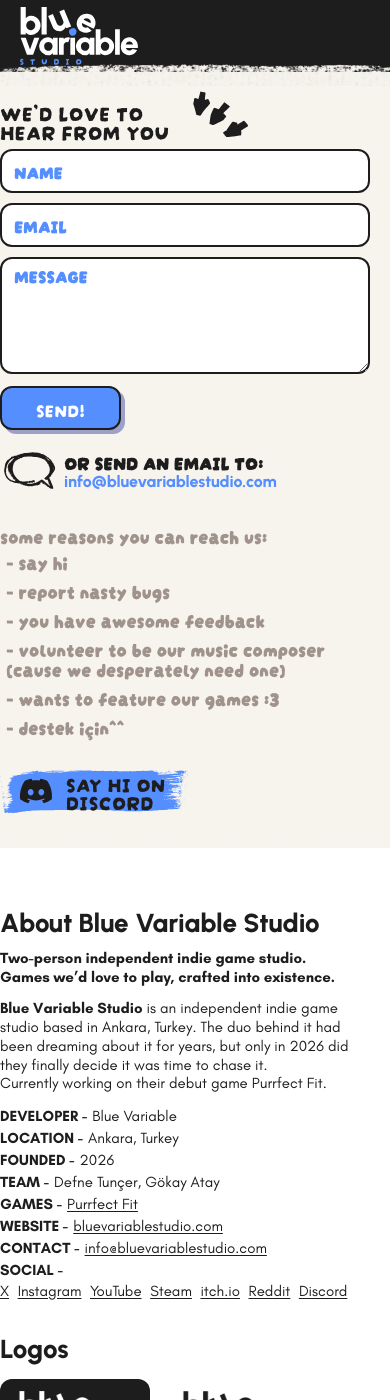
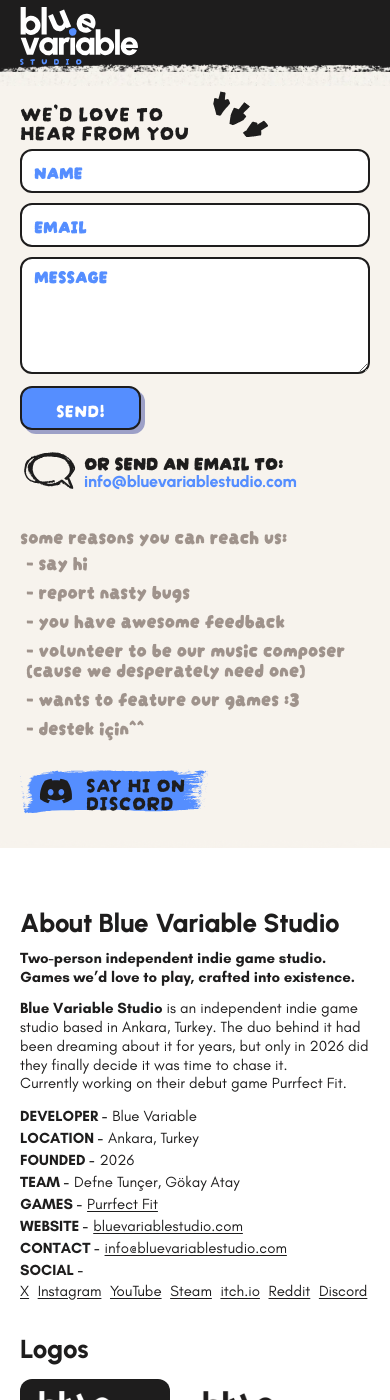
Before and after one commit to BlueVariable/bluevariable.github.io, a Jekyll site: the page built from contact.html, in a window 390 px wide and 1400 px high. Built offline with Jekyll 4.4.1, drawn with Linux system fonts in a browser that asks for light colours.

Commit message:
Contact/Press Kit: keep side padding on phones
Co-Authored-By: Claude Fable 5.1 <noreply@anthropic.com>
Claude-Session: https://claude.ai/code/session_01QT6Xp4M6hjXMDXPxC59RQy

```diff
--- a/assets/css/site.css
+++ b/assets/css/site.css
@@ -618,7 +618,7 @@ html.splash-pending .splash.is-done { opacity: 0; pointer-events: none; }
   .video-modal__close { top: -40px; }
 
   .contact { padding: 30px 0 30px; }
-  .contact__wrap { flex-direction: column; gap: 34px; padding-left: 0; }
+  .contact__wrap { flex-direction: column; gap: 34px; padding-left: 20px; }
   .contact__form-col { width: 100%; max-width: 420px; }
   .contact__heading { font-size: 22px; width: 200px; }
   .contact__arrows { width: 60px; }
@@ -629,7 +629,7 @@ html.splash-pending .splash.is-done { opacity: 0; pointer-events: none; }
   .reasons { font-size: 19px; }
   .contact__discord { margin-left: 0; margin-top: 28px; }
   .presskit { padding: 60px 0 40px; }
-  .presskit__wrap { flex-direction: column; gap: 34px; padding-left: 0; }
+  .presskit__wrap { flex-direction: column; gap: 34px; padding-left: 20px; }
   .presskit__about { width: 100%; }
   .presskit__title { font-size: 26px; }
   .presskit__tagline, .presskit__body { font-size: 15px; }
```
